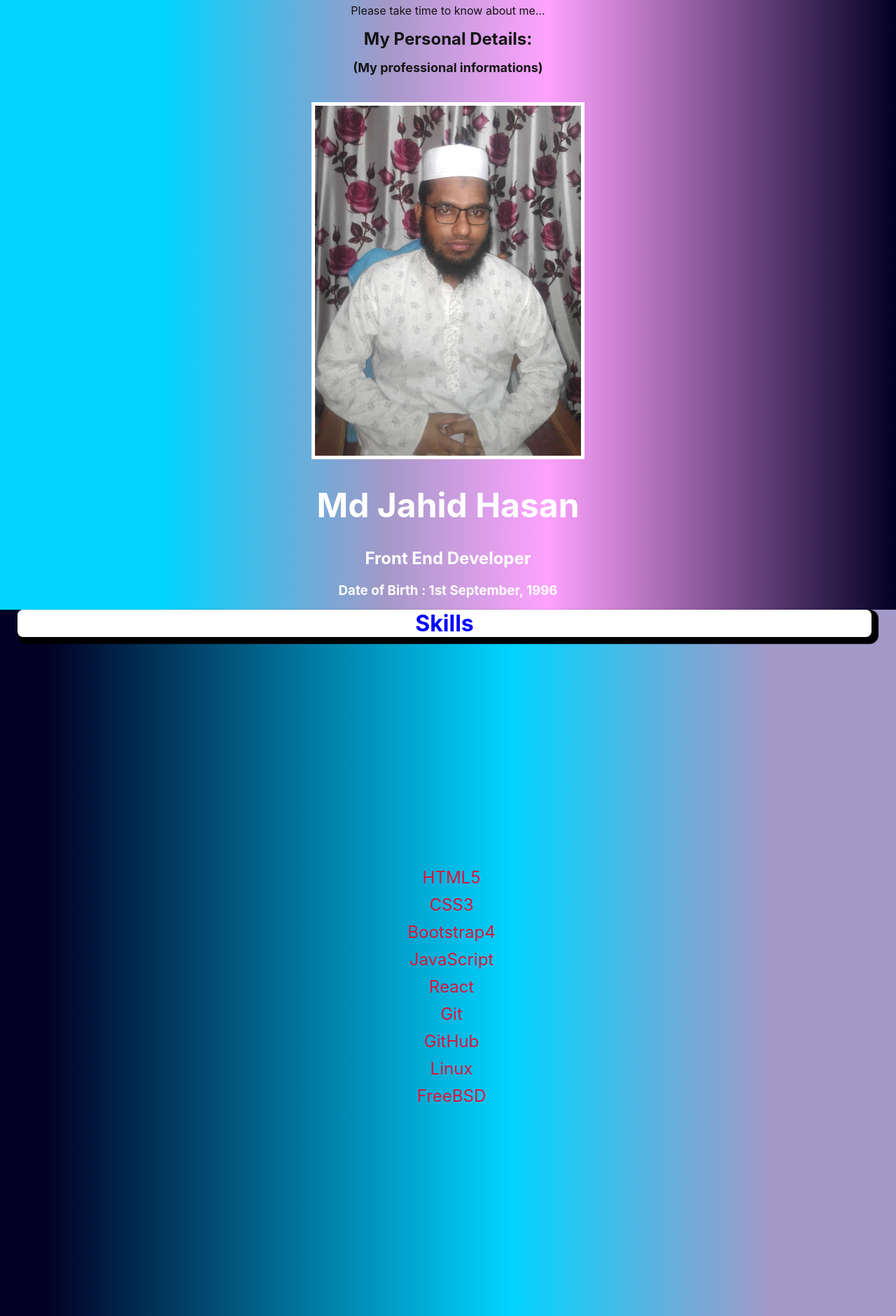
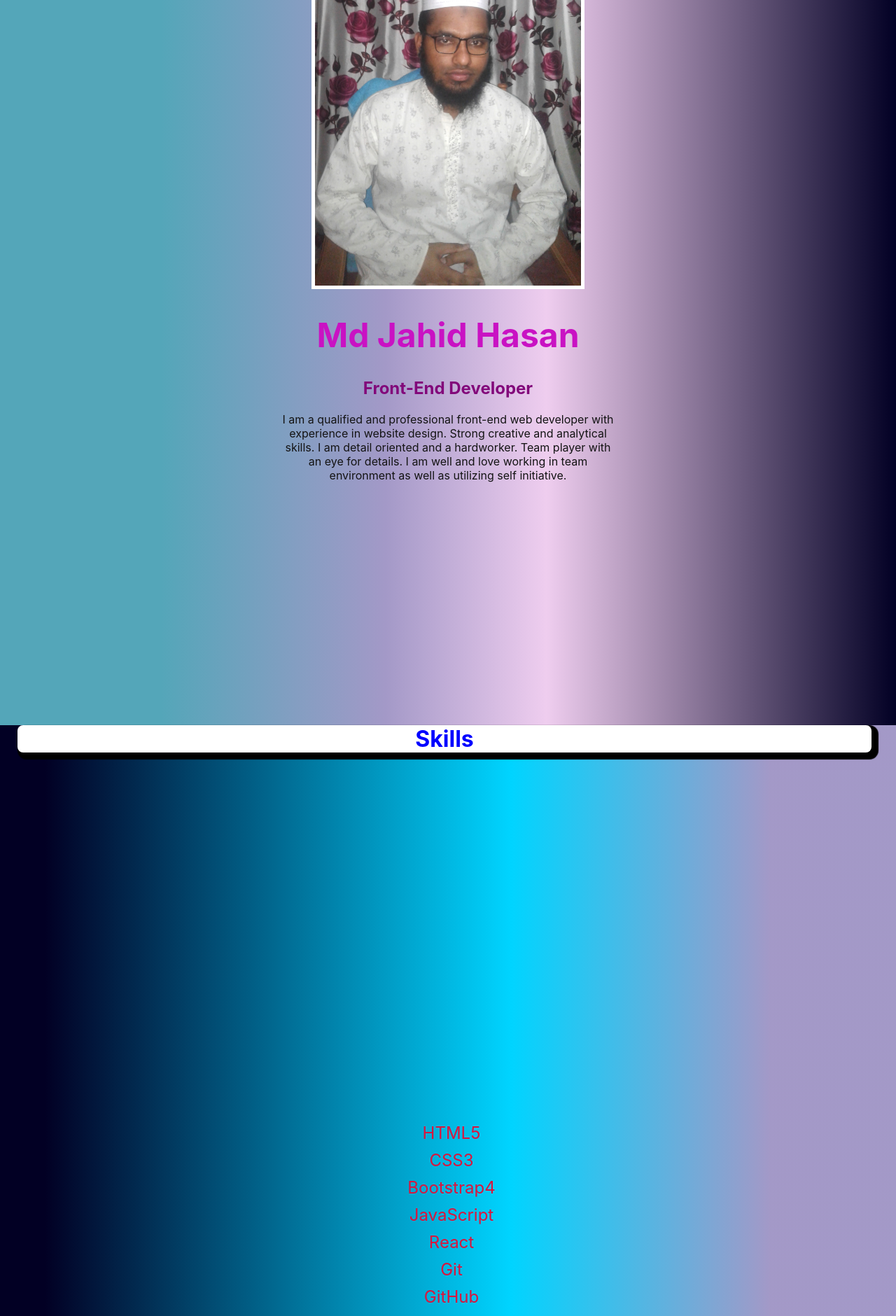
Before and after one commit to hmjahid/Portfolio, a React (Create React App) app: page / in a window 1280 px wide. Shown: the part 180-2060 px from the top of the page at 70% size. Built offline with nearby package versions, Linux system fonts and the light colour scheme; the HTML template or start-up script is replaced by a standard one.

Commit message:
Update UI

```diff
--- a/src/App.css
+++ b/src/App.css
@@ -38,10 +38,6 @@
   }
 }
 
-#Name{
-  font-size: 48px;
-  color: white;
-}
 
 .SkillDiv{
   margin:0;
@@ -54,15 +50,26 @@
 }
 
 .Intro{
-  background: linear-gradient(90deg, rgba(0,212,255,1) 18%, rgba(34,9,121,0.4163866230085784) 43%, rgba(252,32,252,0.4163866230085784) 61%, rgba(2,0,36,1) 100%);
+  background: linear-gradient(90deg, rgb(84, 166, 185) 18%, rgba(34,9,121,0.4163866230085784) 43%, rgba(216, 135, 216, 0.416) 61%, rgba(2,0,36,1) 100%);
   padding-bottom: 16px;
+  height: 1200px;
+}
+
+#Name{
+  font-size: 48px;
+  color: rgb(201, 18, 195);
 }
 
 .Profession{
-  color: white;
+  color: rgb(130, 8, 122);
 }
 
 marquee {
   font-weight: bold;
   color: rgb(255, 255, 255);
+  padding: 15px 0px 5px 0px;
 }
+
+.About {
+  padding: 0px 400px 0px 400px;
+}
--- a/src/App.js
+++ b/src/App.js
@@ -16,16 +16,24 @@ function App() {
   return (
     <div className="App">
     <div className='Intro'>
+    {/**
       <Starter/>
       <Greetings/>
       <Introduction/>
       <Header/>
       <SubHeader/>
+    */}
+      <p style={{color: "red", margin: "0px 28px 0px 28px", backgroundColor: "white", padding:"5px", fontWeight:"bold", borderRadius: "8px", fontSize: "24px", boxShadow: "5px 5px 5px 5px black"}}>*** Starting By The Name Of Almighty ALLAH ***</p>
       <marquee behavior="" direction="">***Development Of This Site On Going***</marquee>
       <img src={MdJahidHasan} alt="Md Jahid Hasan" style={{height: "500px", width: "380px", border: "5px solid white"}}/>
       <h1 id='Name'>Md Jahid Hasan</h1>
-      <h2 className='Profession'>Front End Developer</h2>
+      <h2 className='Profession'>Front-End Developer</h2>
+      <p className='About'>
+        I am a qualified and professional front-end web developer with experience in website design. Strong creative and analytical skills. I am detail oriented and a hardworker. Team player with an eye for details. I am well and love working in team environment as well as utilizing self initiative.
+      </p>
+    {/**
       <h3 className='dateOfBirth'>Date of Birth : {dateOfBirth}</h3>
+    */}
     </div>
       <div className='SkillDiv'>
          <Skills title= "Skills"/>
--- a/src/components/Course.css
+++ b/src/components/Course.css
@@ -2,7 +2,7 @@
     background: linear-gradient(90deg, rgba(2,0,36,1) 0%, rgba(121,9,35,1) 68%, rgba(0,212,255,1) 100%);
     padding: 10px 0px 15px 0px;
     color: blanchedalmond;
-    height: 1000px;
+    height: 1200px;
 }
 
 .CourseHeading {
@@ -15,5 +15,5 @@
 }
 
 .CourseSection {
-    padding-top: 300px;
+    padding-top: 400px;
 }
--- a/src/components/Education.css
+++ b/src/components/Education.css
@@ -2,7 +2,7 @@
     background: linear-gradient(90deg, rgba(0,212,255,1) 17%, rgba(121,9,9,0.5844538498993348) 50%, rgba(2,0,36,1) 89%);
     padding: 5px 0px 10px 0px;
     color: white;
-    height: 1000px;
+    height: 1200px;
 }
 
 .courseDetails2{
@@ -19,5 +19,5 @@
 }
 
 .EducationSection {
-    padding-top: 300px;
+    padding-top: 400px;
 }
--- a/src/components/Experience.css
+++ b/src/components/Experience.css
@@ -2,7 +2,7 @@
     background: linear-gradient(90deg, rgba(34,9,121,0.4163866230085784) 20%, rgba(0,212,255,1) 31%, rgba(34,9,121,0.4163866230085784) 100%, rgba(2,0,36,1) 100%);
     color: black;
     padding: 2px 0px 20px 0px;
-    height: 1000px;
+    height: 1200px;
 }
 
 .title{
@@ -25,5 +25,5 @@
 }
 
 .ExperienceSection {
-    padding-top: 200px;
+    padding-top: 400px;
 }
--- a/src/components/Language.css
+++ b/src/components/Language.css
@@ -2,7 +2,7 @@
     background: linear-gradient(90deg, rgba(2,0,36,1) 0%, rgba(16,121,9,1) 35%, rgba(0,212,255,1) 100%) ;
     padding: 10px 30px 20px 0px;
     color: rgb(241, 227, 229);
-    height: 1000px;
+    height: 1200px;
     font-size: 24px;
 }
 
@@ -27,5 +27,5 @@ li{
 }
 
 .LanguageSection {
-    padding-top: 150px;
+    padding-top: 300px;
 }
--- a/src/components/Skills.css
+++ b/src/components/Skills.css
@@ -2,7 +2,7 @@
     background: linear-gradient(90deg, rgba(2,0,36,1) 5%, rgba(0,212,255,1) 57%, rgba(34,9,121,0.4163866230085784) 86%, rgba(34,9,121,0.4163866230085784) 98%);
     padding: 10px 30px 20px 0px;
     color:crimson;
-    height: 1000px;
+    height: 1200px;
     font-size: 24px;
 }
 
@@ -25,3 +25,7 @@ li{
     list-style: none;
     padding-top: 10px;
 }
+
+.SkillSection {
+    padding-top: 200px;
+}
--- a/src/components/Skills.jsx
+++ b/src/components/Skills.jsx
@@ -5,6 +5,7 @@ const Skills = (props) => {
   return (
     <div className='Skill'>
       <h2 className="SkillHeading">{props.title}</h2>
+      <section className="SkillSection">
       <ul>
         <li>HTML5</li>
         <li>CSS3</li>
@@ -16,6 +17,7 @@ const Skills = (props) => {
         <li>Linux</li>
         <li>FreeBSD</li>
       </ul>
+      </section>
     </div>
   );
 }
--- a/src/components/Test.css
+++ b/src/components/Test.css
@@ -2,7 +2,7 @@
     background: linear-gradient(90deg, rgba(2,0,36,1) 0%, rgba(109,9,121,1) 35%, rgba(0,212,255,1) 100%);
     padding: 10px 0px 10px 0px;
     color: rgb(124, 203, 33);
-    height: 1000px;
+    height: 1200px;
 }
 
 .TestHeading {
@@ -20,5 +20,5 @@ a {
 }
 
 .TestSection {
-    padding-top: 400px;
+    padding-top: 500px;
 }
```
